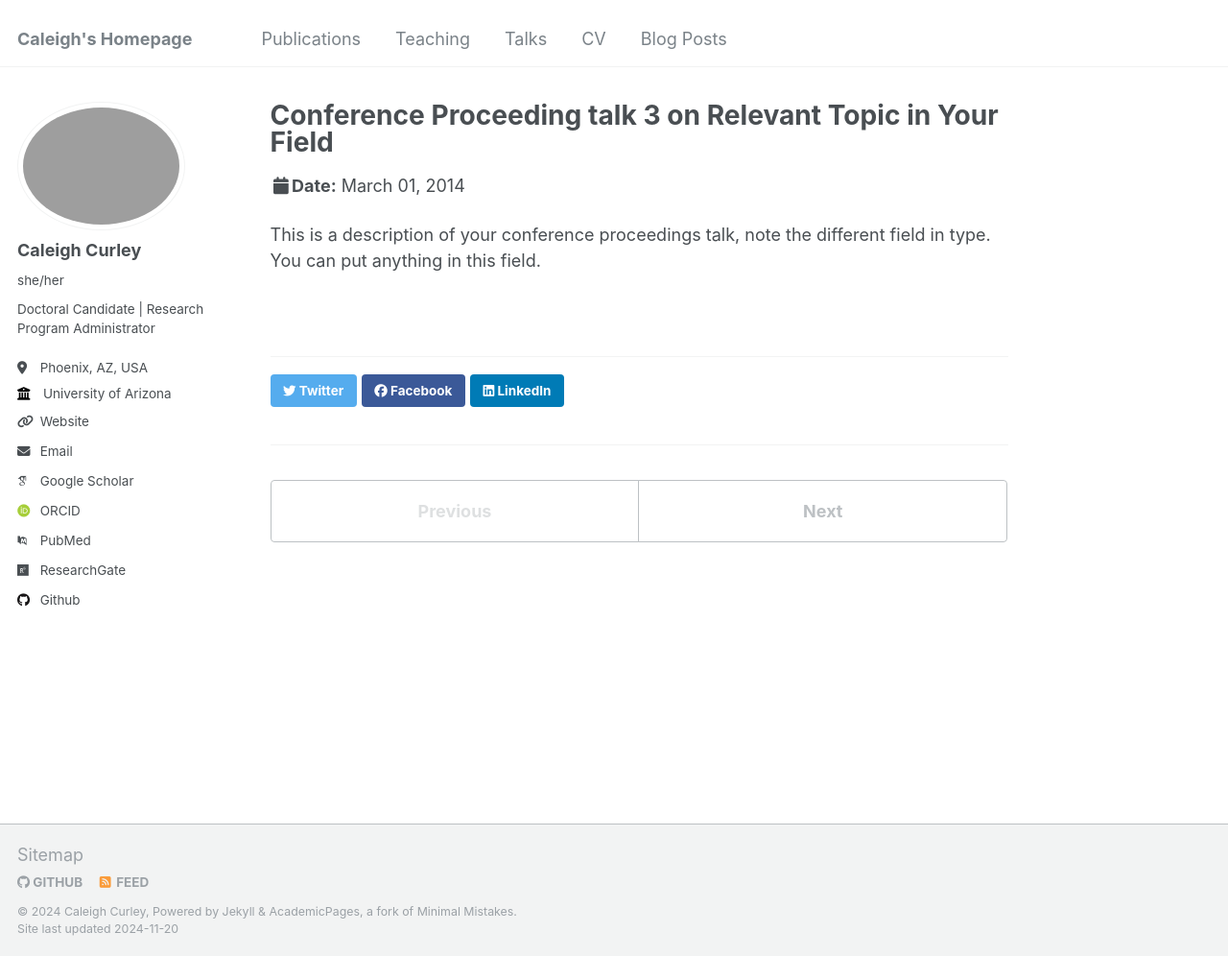
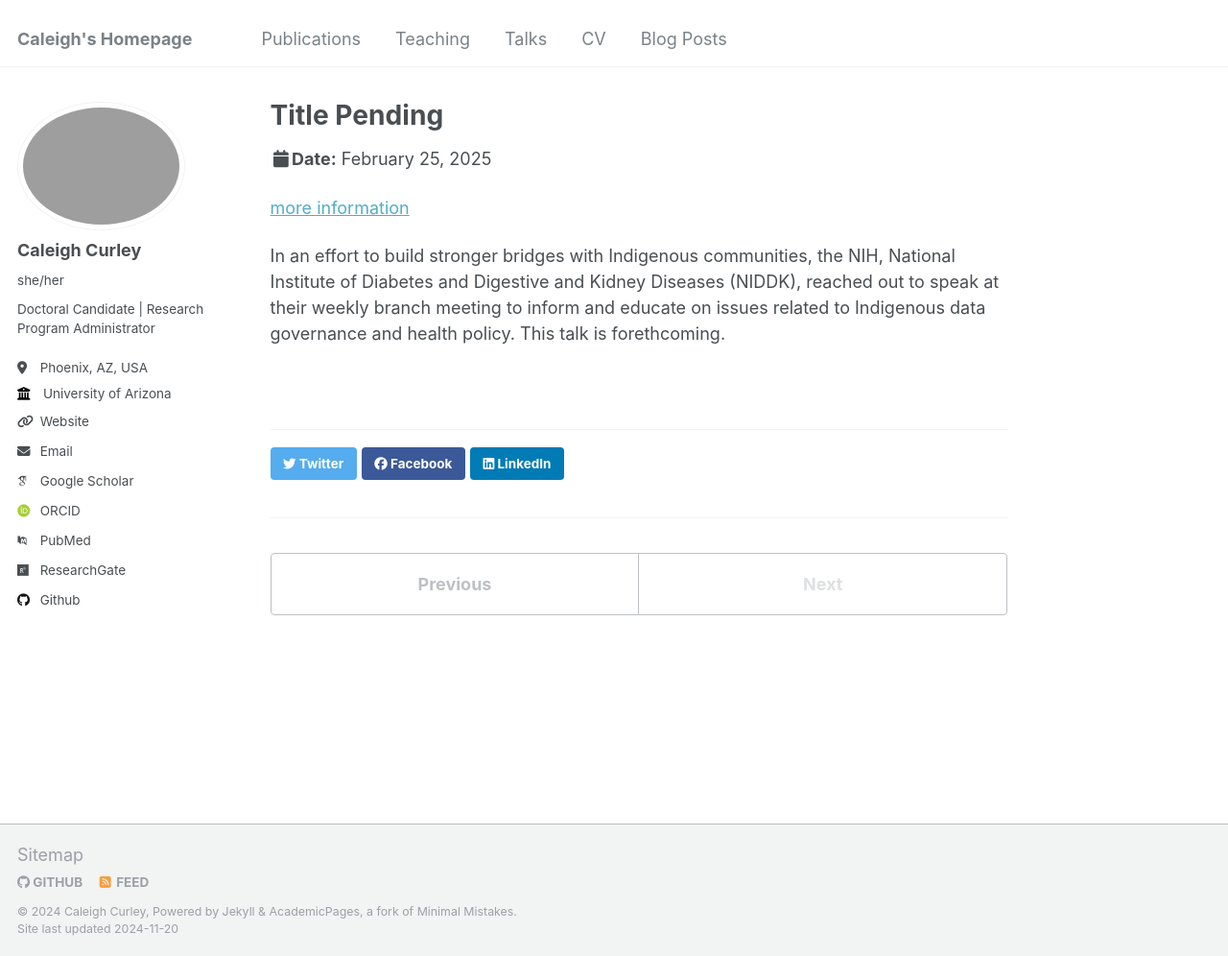
Before and after one commit to caleighcurley/Caleigh-Curley, a Jekyll site: the page built from _talks/2014-03-01-talk-3.md, in a window 1280 px wide and 996 px high. Shown: the whole window at 96% size. Built offline with Jekyll 4.4.1, drawn with Linux system fonts in a browser that asks for light colours; some web fonts are replaced.

Commit message:
Update 2014-03-01-talk-3.md

```diff
--- a/_talks/2014-03-01-talk-3.md
+++ b/_talks/2014-03-01-talk-3.md
@@ -1,11 +1,12 @@
 ---
-title: "Conference Proceeding talk 3 on Relevant Topic in Your Field"
+title: "Title Pending"
 collection: talks
-type: "Conference proceedings talk"
+type: "talk"
 permalink: /talks/2014-03-01-talk-3
-venue: "Testing Institute of America 2014 Annual Conference"
-date: 2014-03-01
-location: "Los Angeles, CA"
+venue: "National Institutes of Health"
+date: 2025-02-25
+location: "Phoenix, AZ"
 ---
+[more information](https://www.niddk.nih.gov/research-funding/at-niddk/labs-branches/phoenix-epidemiology-clinical-research-branch)
 
-This is a description of your conference proceedings talk, note the different field in type. You can put anything in this field.
+In an effort to build stronger bridges with Indigenous communities, the NIH, National Institute of Diabetes and Digestive and Kidney Diseases (NIDDK), reached out to speak at their weekly branch meeting to inform and educate on issues related to Indigenous data governance and health policy. This talk is forethcoming.
```
